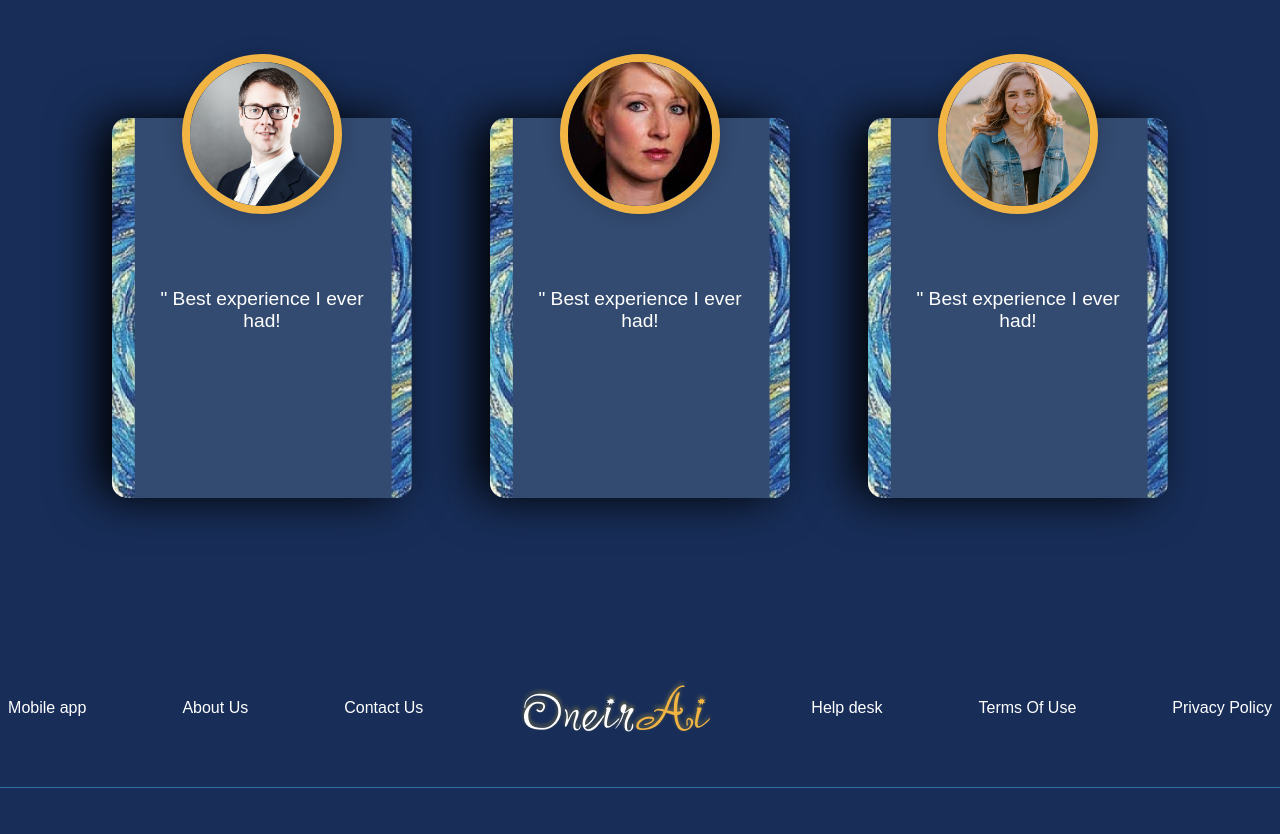
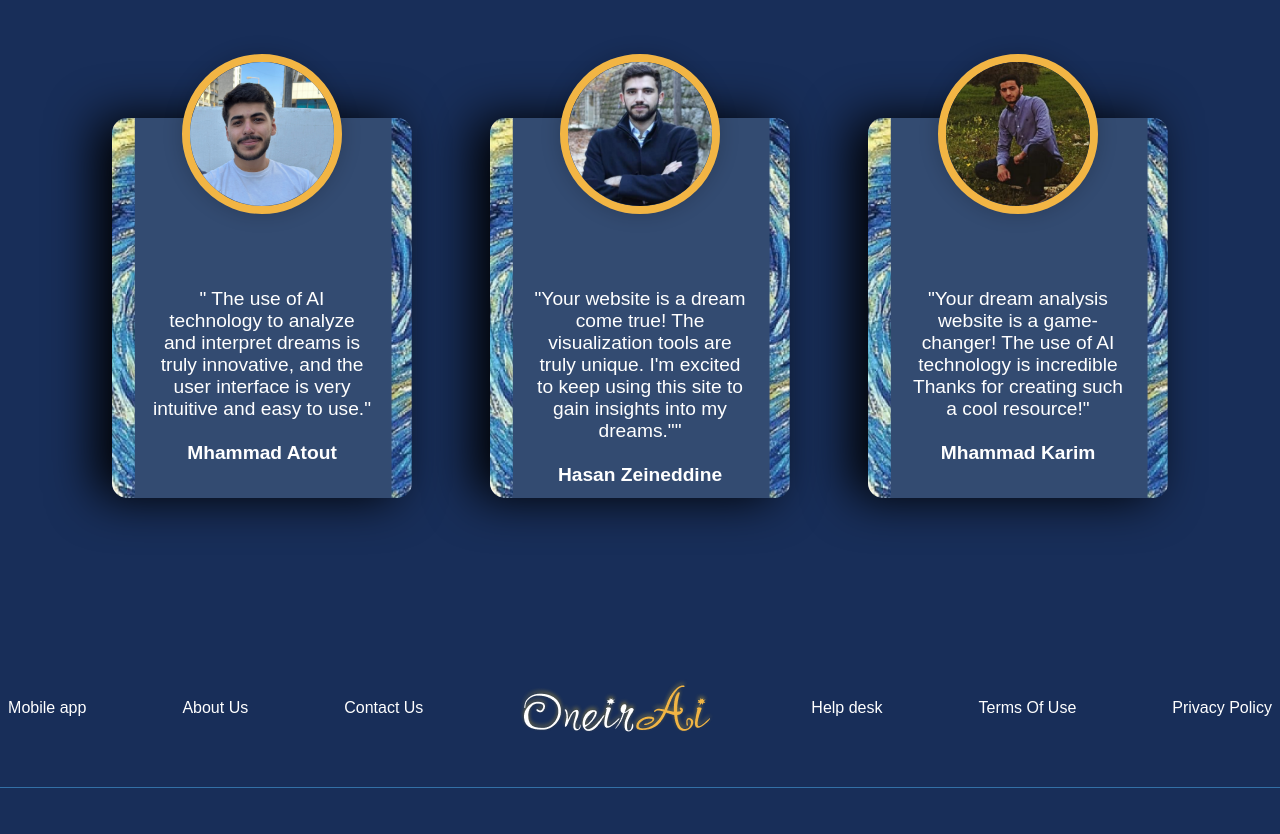
Before and after one commit to sana-al-rayess/OneirAi, a React (Create React App) app in the folder oneirai-frontend/: page / in a window 1280 px wide. Shown: the part 4800-5634 px from the top of the page. Built offline with nearby package versions, Linux system fonts and the light colour scheme; a web font is replaced by a local one.

Commit message:
frontend: edited feedback

```diff
--- a/oneirai-frontend/src/components/Feedback/index.jsx
+++ b/oneirai-frontend/src/components/Feedback/index.jsx
@@ -1,7 +1,7 @@
 import './feedback.css';
-import PP1 from "../../images/prof1.jpg"
-import PP2 from "../../images/p2.jpg"
-import PP3 from "../../images/p3.jpg"
+import PP1 from "../../images/mhmd.png"
+import PP2 from "../../images/hasan.png"
+import PP3 from "../../images/karim.png"
 
 const Feedback = () => {
 
@@ -15,7 +15,12 @@ const Feedback = () => {
                         <img src={PP1} alt="Profile Image" className="profile-img"></img>
                     </div>
                     <div className="card-body">
-                        <p className="name">" Best experience I ever had!</p>
+                        <p className="name">"  The use of AI technology to analyze and interpret dreams is truly innovative,
+                        and the user interface is very intuitive and easy to use."
+                        <br /><br />
+                        <b>Mhammad Atout</b>
+
+                        </p>
                     </div>
                 </div>
 
@@ -24,7 +29,12 @@ const Feedback = () => {
                         <img src={PP2} alt="Profile Image" className="profile-img"></img>
                     </div>
                     <div className="card-body">
-                        <p className="name">" Best experience I ever had!</p>
+                        <p className="name">"Your website is a dream come true! The visualization tools
+                         are truly unique. I'm excited to keep using this
+                          site to gain insights into my dreams.""
+                          <br /><br />
+                          <b>Hasan Zeineddine</b>
+                          </p>
                     </div>
                 </div>
 
@@ -33,7 +43,12 @@ const Feedback = () => {
                         <img src={PP3} alt="Profile Image" className="profile-img"></img>
                     </div>
                     <div className="card-body">
-                        <p className="name">" Best experience I ever had!</p>
+                        <p className="name">"Your dream analysis website is a game-changer!
+                        The use of AI technology is incredible
+                         Thanks for creating such a cool resource!"
+                         <br /> <br />
+                         <b>Mhammad Karim</b>
+                         </p>
                     </div>
                 </div>
 
```
